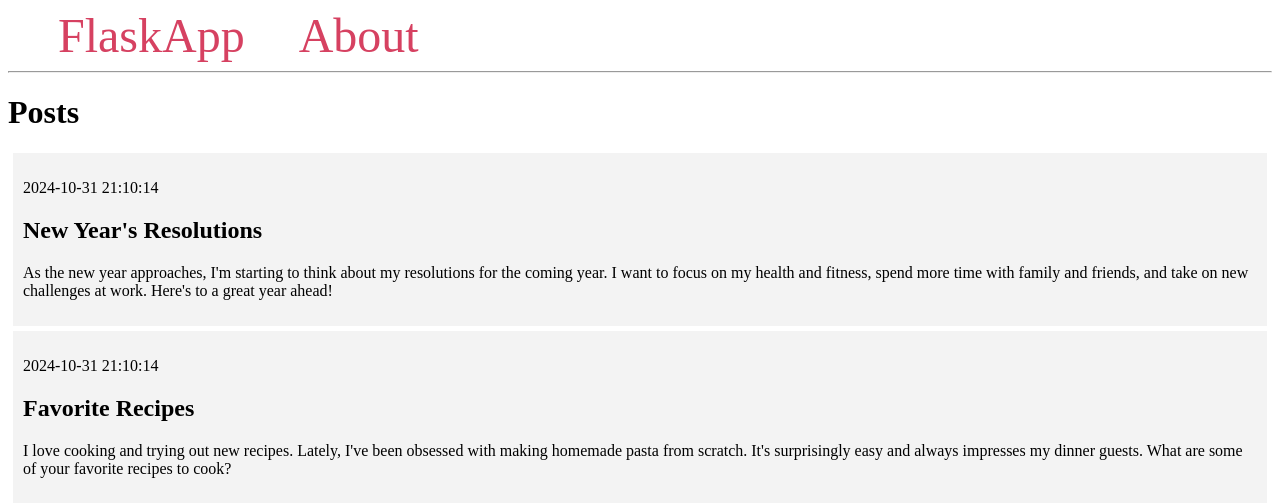
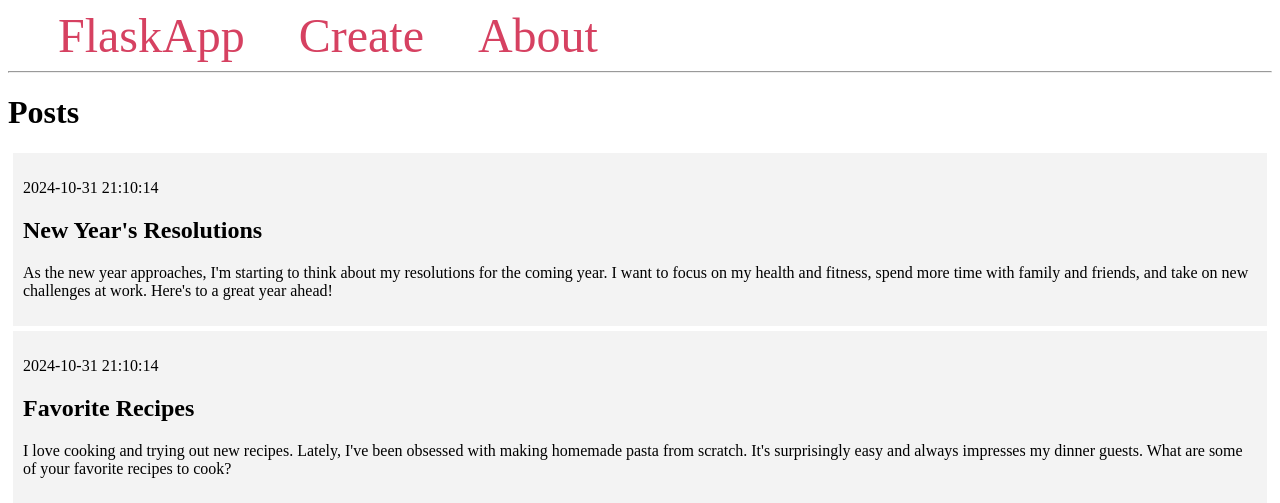
Before and after one commit to MichaelKeeney/mmkcgh_Flask_Blog, a Flask app: page / in a window 1280 px wide. Shown: the top 503 px of the page. Run offline with Flask 3, Linux system fonts and the light colour scheme; data comes from the database, SQL or seed files in the repository.

Commit message:
Create page

```diff
--- a/app.py
+++ b/app.py
@@ -4,7 +4,7 @@ from flask import Flask, render_template, request, url_for, flash, redirect, abo
 # make a Flask application object called app
 app = Flask(__name__)
 app.config["DEBUG"] = True
-
+app.config['SECRET_KEY'] = 'your secret key'
 
 
 # Function to open a connection to the database.db file
@@ -32,6 +32,24 @@ def index():
 
     return render_template('index.html', posts=posts)
 
+@app.route('/create/', methods=('GET', 'POST'))
+def create():
+    if request.method == 'POST':
+        title = request.form['title']
+        content =request.form['content']
+
+        if not title:
+            flash("Title is required")
+        elif not content:
+            flash("Content is required")
+        else:
+            conn = get_db_connection()
+            conn.execute('INSERT INTO posts (title, content) VALUES (?, ?)', (title, content))
+            conn.commit()
+            conn.close()
+            return redirect(url_for('index.html'))
+
+    return render_template('create.html')
 
 # route to create a post
 
--- a/templates/base.html
+++ b/templates/base.html
@@ -28,10 +28,16 @@
 <body>
     <nav>
         <a href="{{ url_for('index') }}">FlaskApp</a>
+        <a href="{{ url_for('create') }}">Create</a>
         <a href="#">About</a>
     </nav>
     <hr>
     <div class="content">
+        {% for messages in get_flashed_messages() %}
+            <div class="alert">{{ message }}</div>
+
+        {% endfor %}
+
         {% block content %} {% endblock %}
     </div>
 </body>
```
